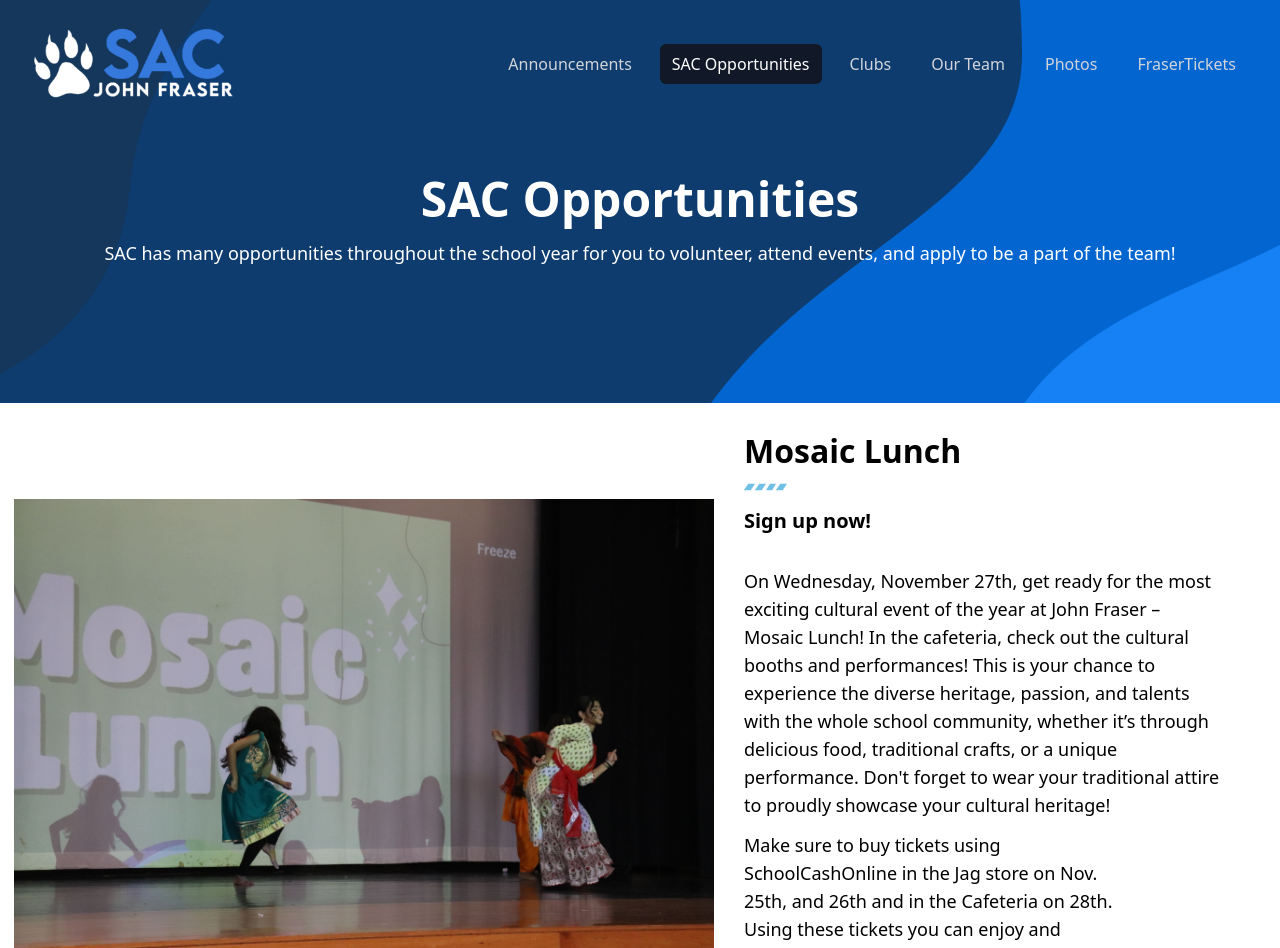
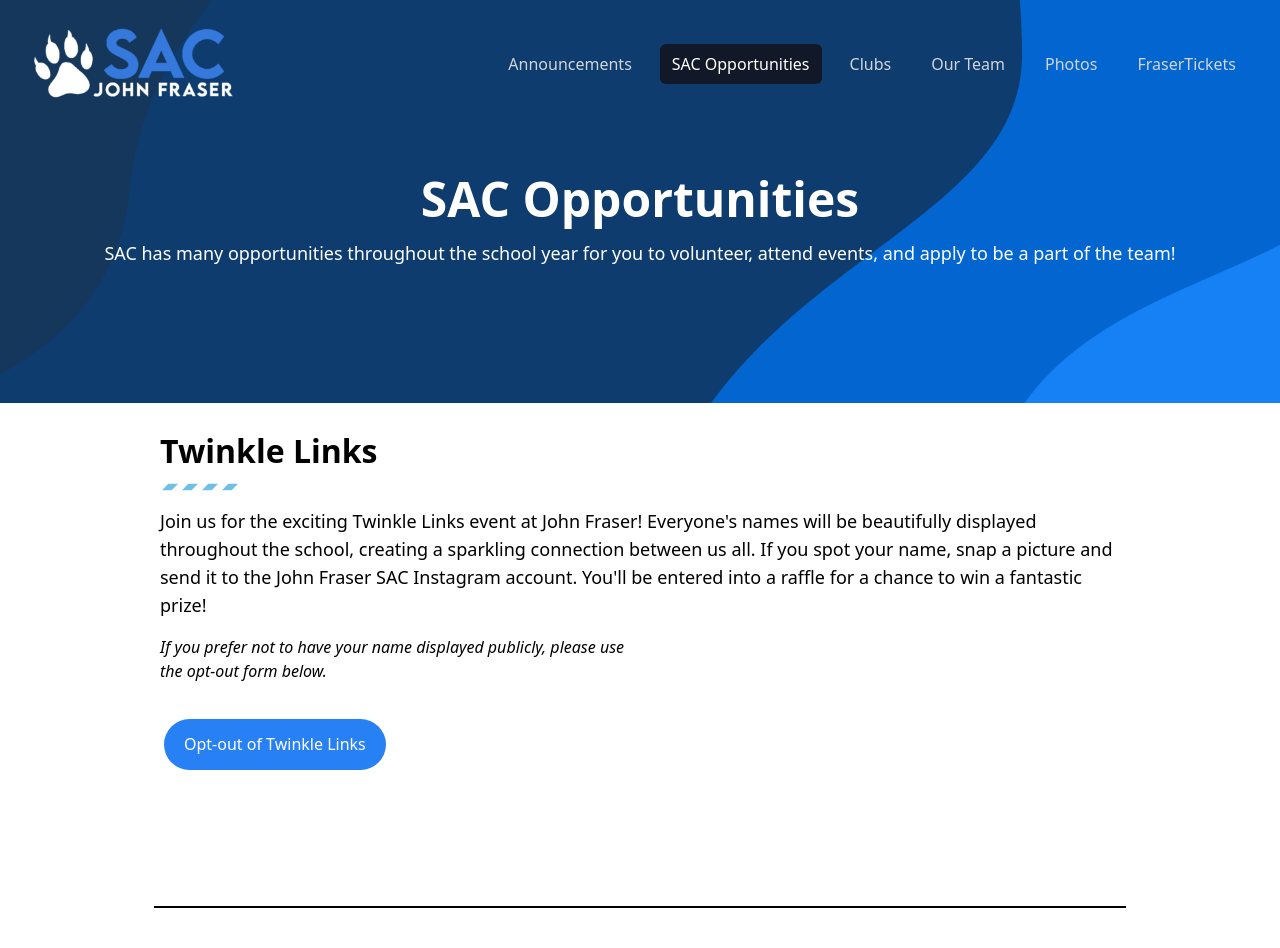
Before and after one commit to JohnfraserSAC/johnfrasersac, a Next.js app: page /opportunities in a window 1280 px wide. Shown: the top 948 px of the page. Built offline with nearby package versions, Linux system fonts and the light colour scheme.

Commit message:
removed mosaic lunch and added code for future use in example file

```diff
--- a/app/opportunities/page.tsx
+++ b/app/opportunities/page.tsx
@@ -18,44 +18,6 @@ const Page = () => {
           <p className='text-lg'>
             SAC has many opportunities throughout the school year for you to volunteer, attend events, and apply to be a part of the team!
           </p>
-        </div>
-      </div>
-
-      {/* Sections for each event */}
-      <div className='mx-auto container flex-col lg:flex-row flex justify-center items-center my-8'>
-        <div className='lg:w-7/12 lg:flex lg:justify-center lg:items-center'>
-          <Image
-            src='/opportunities/mosaic-lunch.jpg'
-            alt='Mosaic lunch'
-            width={500}
-            height={300}
-            className='mb-8 lg:w-[700px] lg:h-auto'
-          />
-        </div>
-        <div className='w-11/12 lg:w-5/12 lg:mx-4'>
-          <h1 className='font-semibold text-2xl w-8/12 lg:w-9/12 lg:text-4xl lg:font-semibold'>Mosaic Lunch</h1>
-          <div className="images-line lg:my-4 lg:w-1/12">
-            <div className="image" style={{ backgroundImage: "url('/image.svg')" }}></div>
-            <div className="image" style={{ backgroundImage: "url('/image.svg')" }}></div>
-            <div className="image" style={{ backgroundImage: "url('/image.svg')" }}></div>
-            <div className="image" style={{ backgroundImage: "url('/image.svg')" }}></div>
-          </div>
-          <div className=''>
-            <p className='mb-8 font-semibold text-lg lg:text-xl'>Sign up now!</p>
-            <p className='mb-3 lg:text-lg lg:w-11/12'>
-              On Wednesday, November 27th, get ready for the most exciting cultural event of the year at John Fraser &ndash; Mosaic Lunch!
-              In the cafeteria, check out the cultural booths and performances! This is your chance to experience the diverse heritage,
-              passion, and talents with the whole school community, whether it&rsquo;s through delicious food, traditional crafts, or
-              a unique performance. Don&apos;t forget to wear your traditional attire to proudly showcase your cultural heritage!
-            </p>
-            <p className='mb-8 lg:text-lg lg:w-9/12'>
-              Make sure to buy tickets using SchoolCashOnline in the Jag store on Nov. 25th, and 26th and in the Cafeteria on 28th.
-              Using these tickets you can enjoy and purchase a delightful selection of food and goods!
-            </p>
-            <div className='mb-8 w-full flex justify-center items-center lg:justify-normal lg:items-start'>
-              {/* Buttons for sign-up links can go here */}
-            </div>
-          </div>
         </div>
       </div>
 
```
Also changed, not shown: app/opportunities/examples.js (added, +40 -0 lines).
